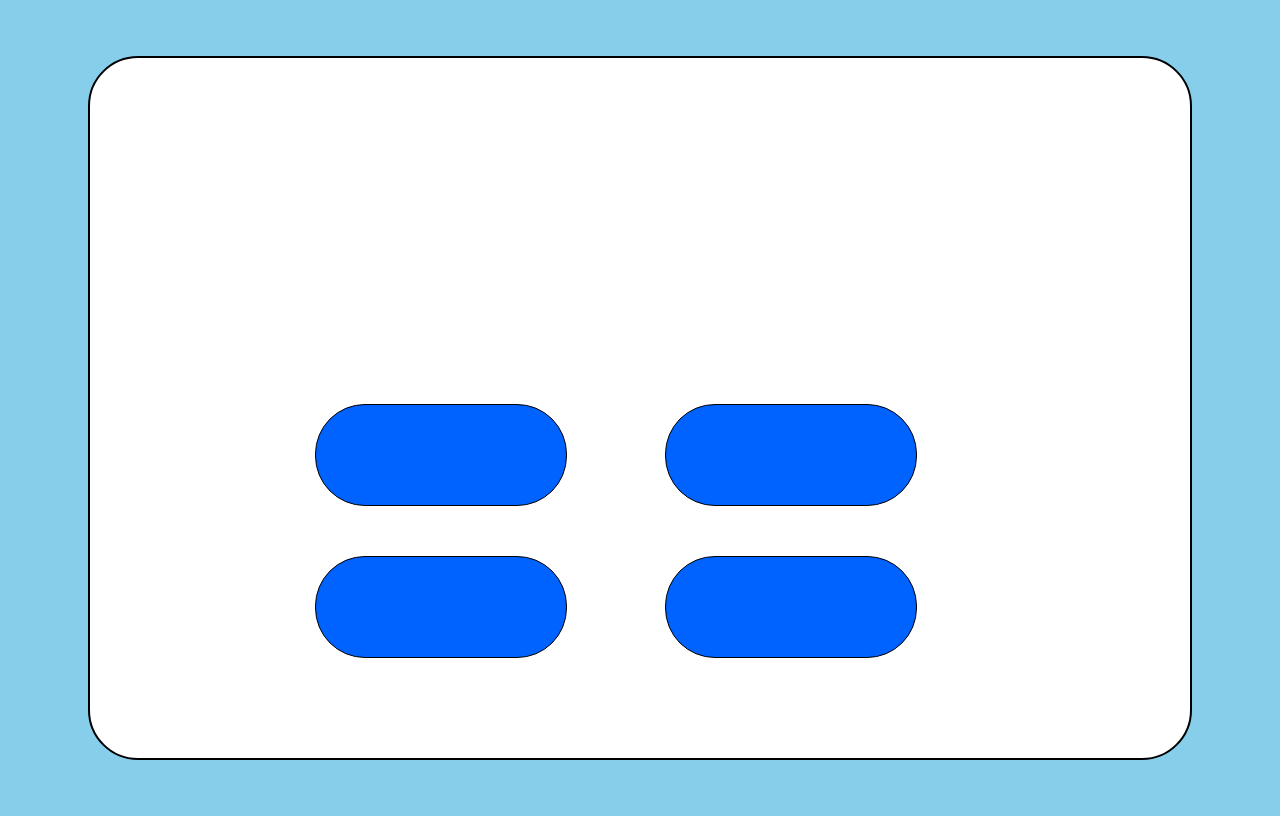
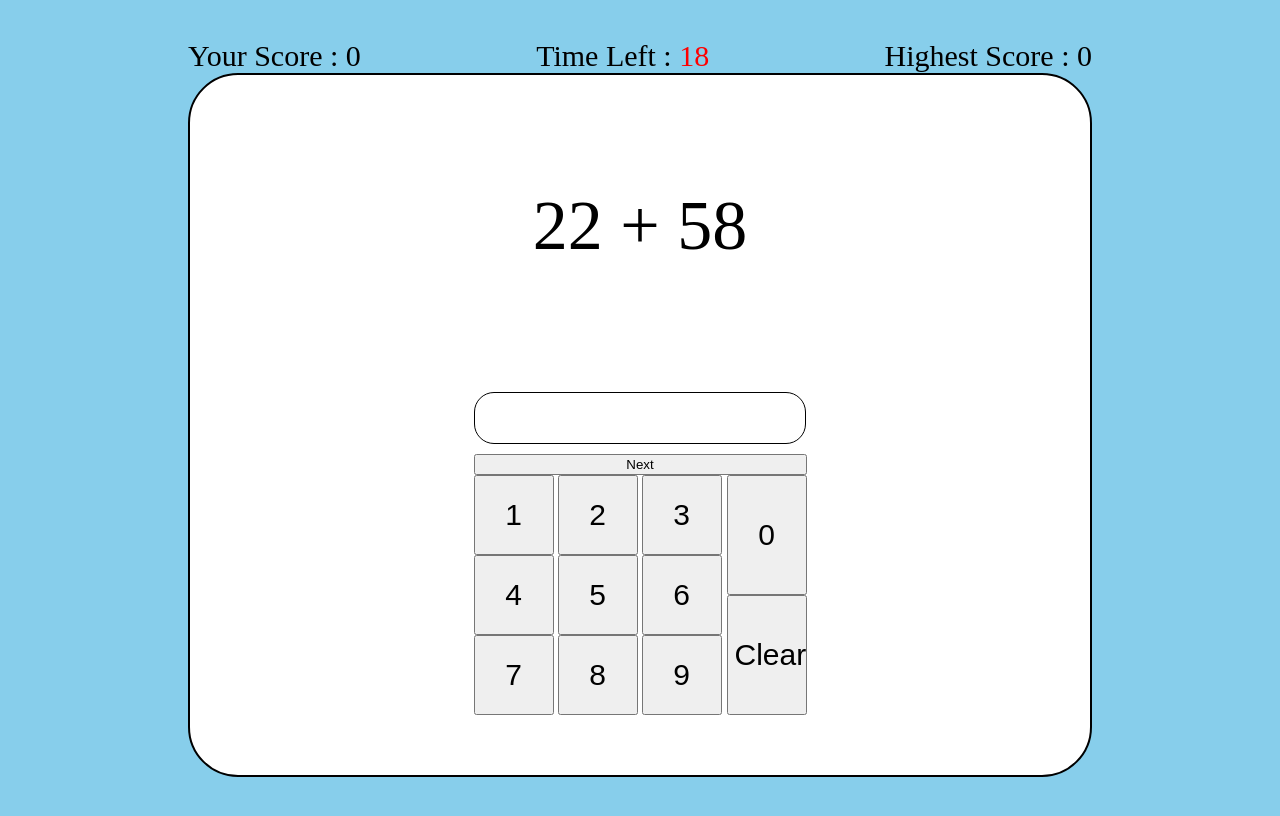
Before and after one commit to Mehdi856/math-game, a plain HTML site: page index.html in a window 1280 px wide. Both pictures are taken after a click on the button "start". Drawn offline with Linux system fonts and the light colour scheme.

Commit message:
There are still some problems with the restart button and also the highest score

```diff
--- a/index.html
+++ b/index.html
@@ -20,13 +20,44 @@
         </div>
 
         <div class="game" id="game">
-            <div id="equation"></div>
-            <div id="options">
-                <div id="option1" class="ops"></div>
-                <div id="option2" class="ops"></div>
-                <div id="option3" class="ops"></div>
-                <div id="option4" class="ops"></div>
+            <div id="equation">22 + 58</div>
+            <div id="calculator">
+
+                <div id="rng"></div>
+                <div id="myanswer">15</div>
+                <button id="nxt">Next</button>
+                <div id="container-block">
+                    <div id="block1">
+                        <div class="row">
+                            <button class="number">1</button>
+                            <button class="number">2</button>
+                            <button class="number">3</button>
+                        </div>
+                        <div class="row">
+                            <button class="number">4</button>
+                            <button class="number">5</button>
+                            <button class="number">6</button>
+                        </div>
+                        <div class="row">
+                            <button class="number">7</button>
+                            <button class="number">8</button>
+                            <button class="number">9</button>
+                        </div>
+                    </div>
+                    <div id="block2">
+                        <button class="number">0</button>
+                        <button id="del">Clear</button>
+                    </div>
+                </div>
+
+
+
             </div>
+        </div>
+
+        <div id="lose" class="game">
+            <div id="losmes">You Lost!! Your Score Was : </div>
+            <button id="rst">Restart</button>
         </div>
     </div>
 
--- a/script.js
+++ b/script.js
@@ -1,110 +1,158 @@
 let game = document.getElementById('game')
 let startDiv = document.getElementById('start')
 let strBtn = document.getElementById('strBtn')
+let lose = document.getElementById('lose')
 
 
 let quiz = [
     {
         question : '22 + 58',
-        a : '57',
-        b : '80',
-        c : '89',
-        d : '78',
         answer : '80'
     },
 
     {
         question : '37 x 3',
-        a : '111',
-        b : '93',
-        c : '104',
-        d : '121',
         answer : '111'
     },
 
     {
         question : '52 x 13',
-        a : '513',
-        b : '689',
-        c : '676',
-        d : '706',
         answer : '676'
     },
 
     {
         question : '1265 + 745',
-        a : '2010',
-        b : '2023',
-        c : '1989',
-        d : '2012',
         answer : '2010'
     },
 
     {
         question : '3345 - 489',
-        a : '2896',
-        b : '3002',
-        c : '2789',
-        d : '2856',
         answer : '2856'
     },
 
     {
         question : '321 + 654 + 987',
-        a : '1962',
-        b : '1952',
-        c : '1987',
-        d : '2001',
         answer : '1962'
     },
 
     {
-        question : '22 + 58',
-        a : '57',
-        b : '80',
-        c : '89',
-        d : '78',
-        answer : '80'
+        question : '202 + 518',
+        answer : '720'
     },
-    /*{},
-    {},
-    {}*/
+    {
+        question : '258 / 43',
+        answer : '6'
+    },
+
+    {
+        question : '11 x 78',
+        answer : '858'
+    },
+
+    {
+        question : '119 x 3 / 7',
+        answer : '51'
+    }
 ]
-/*
-let p = document.getElementById('p')
-console.log(p.textContent == quiz[0].answer)*/
 
-let score = 0
-let highestScore = 0
-let equation = document.getElementById('equation')
-let optionOne = document.getElementById('option1')
-let optionTwo = document.getElementById('option2')
-let optionThree = document.getElementById('option3')
-let optionFour = document.getElementById('option4')
-let options = document.getElementsByClassName('ops')
-
-function quizGame(){
+// start
+function start(){
     startDiv.style.display = 'none'
     game.style.display = 'flex'
+    lose.style.display = 'none'
+    setQuestion()
+    clearInterval(timer)
+    timer()
+}
+strBtn.addEventListener('click', start)
 
-        equation.textContent = quiz[i].question
-        optionOne.textContent = quiz[i].a
-        optionTwo.textContent = quiz[i].b
-        optionThree.textContent = quiz[i].c
-        optionFour.textContent = quiz[i].d
-        Array.from(options).forEach(element => {
-            element.addEventListener('click', function(){
-                /*if(element.textContent == quiz[i].answer){
-                    score += 1
-                }else{
-                    game.innerHTML = 'You lost Nigger'
-                    i = quiz.length
-                }*/
-                console.log(quiz[i].answer)
-            })
-        })
+
+let myanswer = document.getElementById('myanswer')
+let numbers = document.getElementsByClassName('number')
+let question = document.getElementById('equation')
+myanswer.textContent = ''
+let i = 0
+
+//scoring variables
+let scoreDiv = document.getElementById('currentScore')
+let score = 0
+scoreDiv.textContent = 'Your Score : ' + score
+let highestScoreDiv = document.getElementById('highestScore')
+let highestScore = 0
+highestScoreDiv.textContent = 'Highest Score : ' + highestScore
+//win
+function win(){
+    if(i>= quiz.length){
+        game.innerHTML = '<div id="win">Congratulaions you Won</div>'
+    }
+}
+
+//set question
+function setQuestion(){
+    question.textContent = quiz[i].question
+    scoreDiv.textContent = 'Your Score : ' + score
+    startSec = 20
+}
+
+//append
+for(let i=0;i<numbers.length;i++){
+    numbers[i].addEventListener('click', function(){
+        myanswer.textContent += numbers[i].innerHTML
+    })
 }
 
 
+//chek answer
+let next = document.getElementById('nxt')
+let wrongMessage = document.getElementById('rng')
+function checkAnswer(){
+    if(myanswer.textContent == quiz[i].answer){
+        wrongMessage.textContent = ''
+        clear()
+        i++
+        setQuestion()
+        score++
+        scoreDiv.textContent = 'Your Score : ' + score
+        startSec = 21
+    }else{
+        clear()
+        wrongMessage.textContent = 'Wrong Answer!!! Try Again'
+    }
+}
+next.addEventListener('click', checkAnswer)
 
-strBtn.addEventListener('click', quizGame)
+
+
+//clear
+let del = document.getElementById('del')
+function clear(){
+    myanswer.textContent = ''
+}
+del.addEventListener('click', clear)
+
+
+
+//restart
+let restart = document.getElementById('rst')
+restart.addEventListener('click', start)
+
+function loseFun(){
+    game.style.display = 'none'
+    lose.style.display = 'flex'
+}
+
+//timer
+let timeDiv = document.getElementById('timer')
+let startSec = 20
+timeDiv.innerHTML = 'Time Left : ' + '<p id="tl">'+startSec+'</p>'
+let timeLeft;
+function timer(){
+    timeLeft = setInterval(() => {
+        if(startSec == 0){
+            loseFun()
+            return;
+        }
+        startSec = startSec - 1
+        timeDiv.innerHTML = 'Time Left : ' + '<p id="tl">'+startSec+'</p>'
+    }, 1000)
+}
--- a/style.css
+++ b/style.css
@@ -6,7 +6,7 @@ body {
 }
 
 .game{
-    width: 1100px;
+    width: 900px;
     height: 700px;
     border: 2px solid black;
     border-radius: 50px;
@@ -14,7 +14,7 @@ body {
     display: flex;
     align-items: center;
     flex-direction: column;
-    justify-content: space-between;
+    justify-content: space-around;
 }
 #score {
     display: flex;
@@ -23,29 +23,7 @@ body {
     font-size: 30px;
 }
 
-#options {
-    justify-content: flex-end;
-    display: grid;
-    grid-template-columns: 300px 300px;
-    margin-bottom: 100px;
-    gap: 50px;
-}
-#options>div{
-    border: 1px solid black;
-    background-color: rgb(0, 98, 255);
-    border-radius: 50px;
-    width: 250px;
-    height: 100px;
-    font-size: 40px;
-    cursor: pointer;
-    display: flex;
-    justify-content: center;
-    align-items: center;
-}
 
-#options>div:hover{
-    background-color: white;
-}
 
 #equation {
     margin-top: 50px;
@@ -55,15 +33,75 @@ body {
 #game{
     display: none;
 }
+/*
+#start {
+    display: none;
+}*/
+
+#tl {
+    color: red;
+    display: inline;
+}
+
+#calculator {
+    display: flex;
+    flex-direction: column;
+}
+.row>.number {
+    width: 80px;
+    height: 80px;
+    font-size: 30px;
+}
+#myanswer {
+    width: 330px;
+    border: 1px solid black;
+    border-radius: 20px;
+    height: 50px;
+    margin-bottom: 10px;
+    display: flex;
+    justify-content: center;
+    align-items: center;
+    font-size: 40px;
+}
 
 
+#container-block{
+    display: flex;
+    flex-direction: row;
+}
+#block2{
+    display: flex;
+    flex-direction: column;
+    margin-left: 5px;
+}
+#block2>button{
+    height: 120px;
+    width: 80px;
+    font-size: 30px;
+}
+
+#rng{
+    color: red;
+    font-size: 20px;
+    text-align: center;
+    margin-bottom: 5px;
+}
+
+#win {
+    color: green;
+    text-align: center;
+    font-size: 60px;
+}
+#lose {
+    color: red;
+    text-align: center;
+    font-size: 60px;
+}
 
 
-
-
-
-
-
+#lose {
+    display: none;
+}
 
 
 #strBtn {
```
